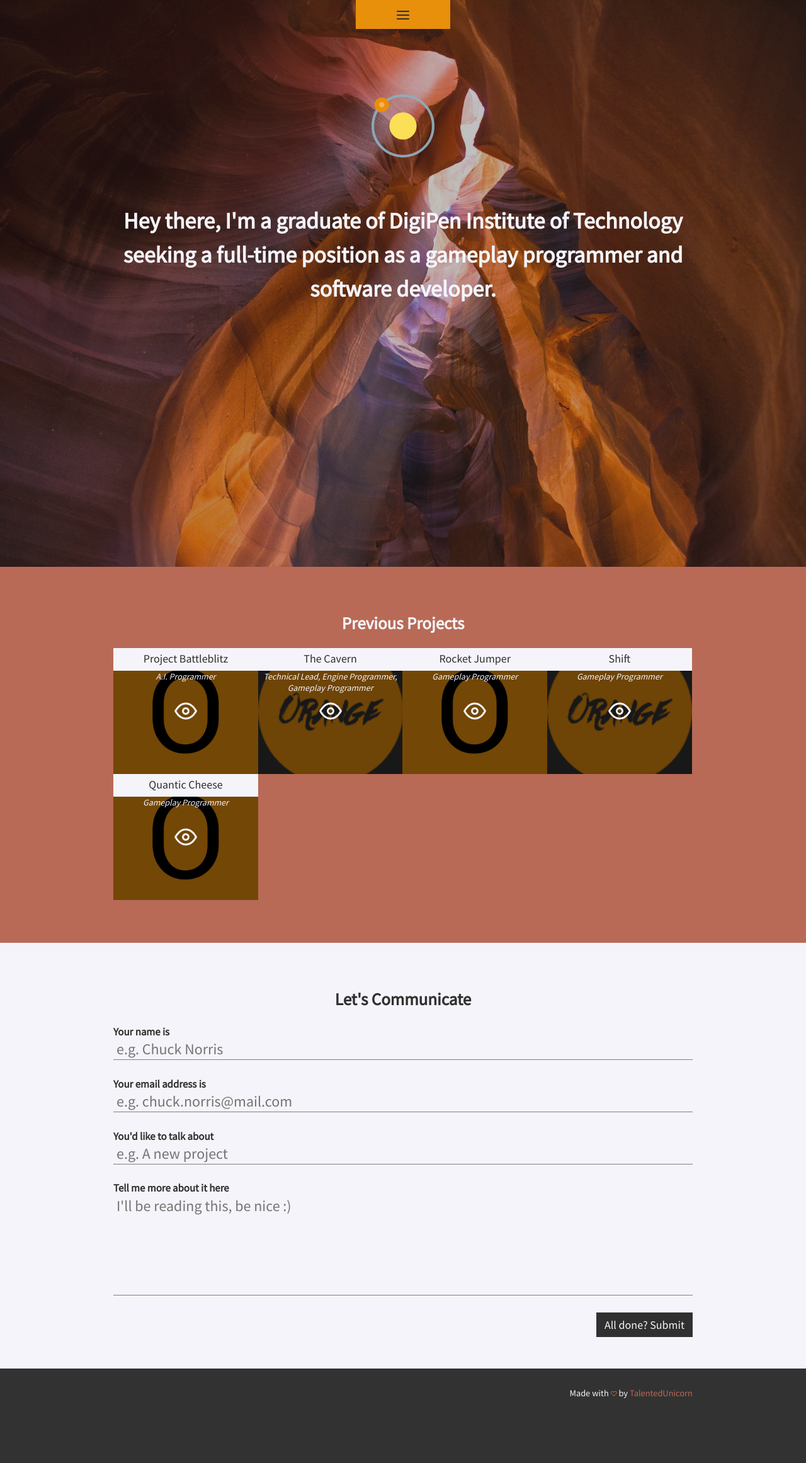
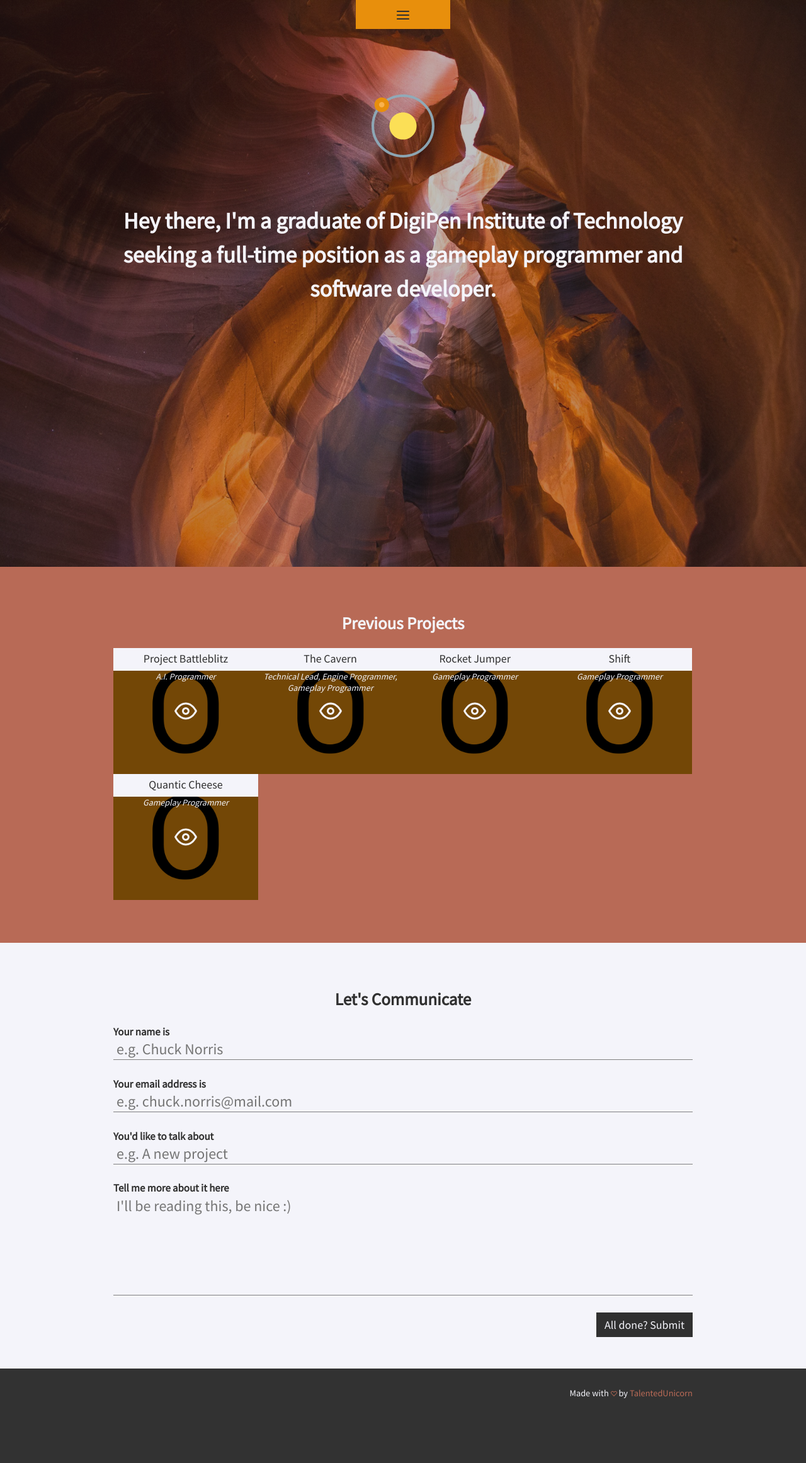
Before and after one commit to UltraJesus/Website, a Jekyll site: the page built from index.html, in a window 1280 px wide. Shown: the whole page at 63% size. Built offline with Jekyll 4.4.1, drawn with Linux system fonts in a browser that asks for light colours; nearby versions of some CDN libraries; comment, search, counter and statistics services are not loaded.

Commit message:
Removing some stuff for now..

```diff
--- a/_data/projects.yml
+++ b/_data/projects.yml
@@ -7,7 +7,7 @@
   title: The Cavern
   client: Technical Lead, Engine Programmer, Gameplay Programmer
   url: http://iobaid.me
-  cover-img: assets/img/projects/proj2/cover.png
+  cover-img: assets/img/projects/proj1/cover.png
 - id: proj3
   title: Rocket Jumper
   client: Gameplay Programmer
@@ -17,7 +17,7 @@
   title: Shift
   client: Gameplay Programmer
   url: http://iobaid.me
-  cover-img: assets/img/projects/proj2/cover.png
+  cover-img: assets/img/projects/proj1/cover.png
 - id: proj5
   title: Quantic Cheese
   client: Gameplay Programmer
--- a/projects/proj3.html
+++ b/projects/proj3.html
@@ -20,13 +20,13 @@
 			<li>Designed and implemented core gameplay</li>
       <li>Designed 6 levels</li>
 			</ul>
-		</div>
+		</div>  <!--
 		<div class="col-2">
 			<img src="//fakeimg.pl/300x200/555/?text=image" alt="">
 			<h3></h3>
 			<p></p>
 		</div>
-	</div>
+	</div>-->
 	<div class="row">
   <!--
 		<img src="//fakeimg.pl/500x500/231232?text=image" alt="" class="col-2">
--- a/projects/proj4.html
+++ b/projects/proj4.html
@@ -9,7 +9,7 @@
 		<a href="https://www.youtube.com/embed/Sfv_jiVKSFc" target="_blank" class="work-link">View Trailer</a>
 	</div>
 
-	<img class="wide-img" src="assets/img/projects/proj1/cover.png" alt="Shift">
+	<img class="wide-img" src="assets/img/projects/proj2/cover.png" alt="Shift">
   <iframe width="500" height="300" src="https://www.youtube.com/embed/Sfv_jiVKSFc" frameborder="0" allowfullscreen=""></iframe>
 
 	<div class="row">
```
